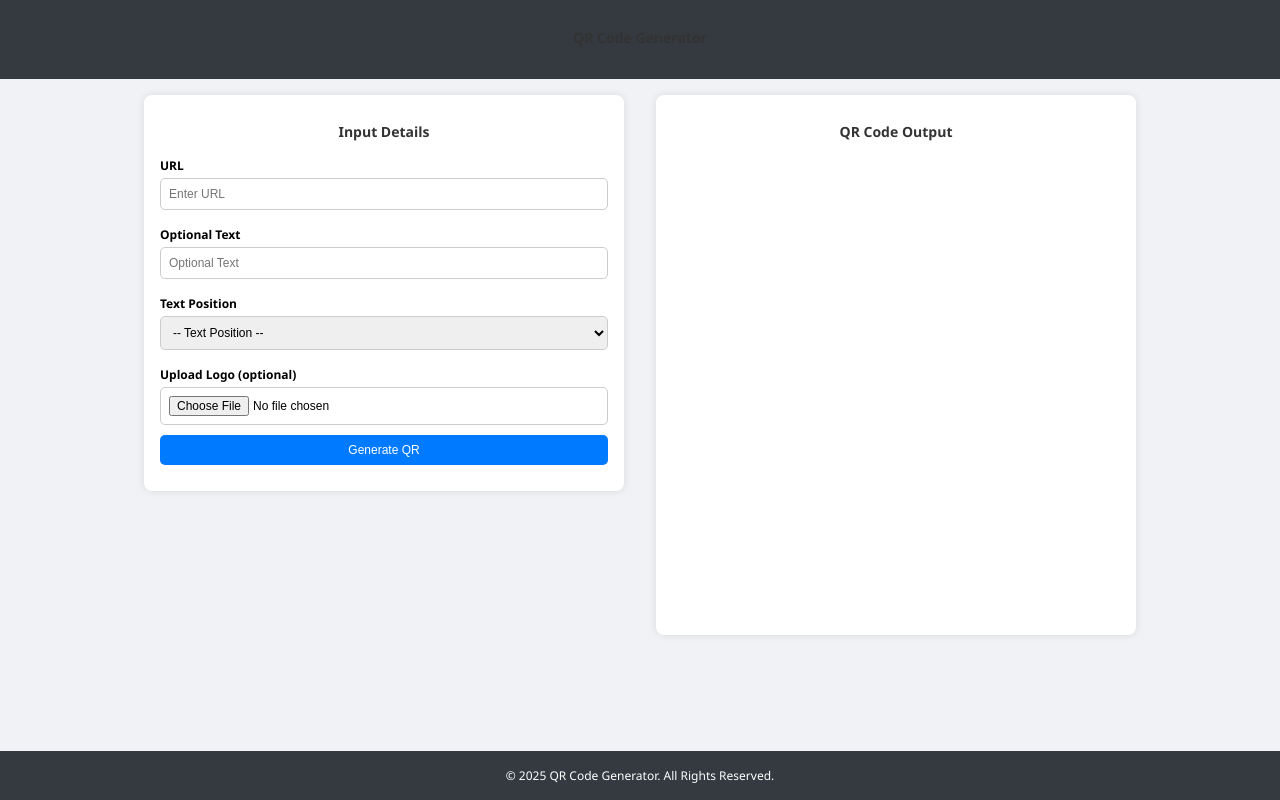
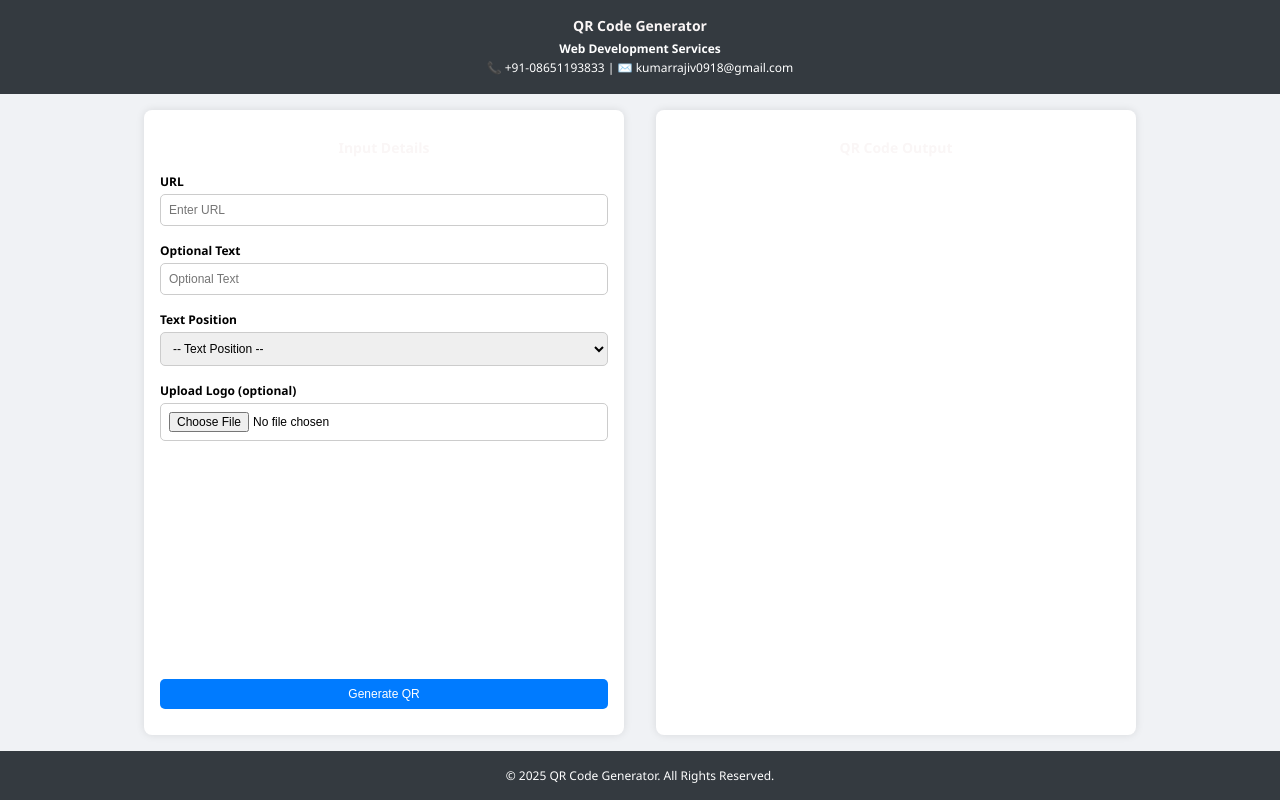
Before and after one commit to kumarrajiv0918/qr-genrator-for-url, a plain HTML site: page index.html in a window 1280 px wide. Drawn offline with Linux system fonts and the light colour scheme.

Commit message:
worked on change ui design

```diff
--- a/index.html
+++ b/index.html
@@ -21,12 +21,20 @@
       min-height: 100vh;
     }
 
-    header,
-    footer {
+    header {
       background-color: #343a40;
       color: white;
       text-align: center;
       padding: 1rem;
+    }
+
+    header h2 {
+      margin: 0 0 5px;
+    }
+
+    header p {
+      margin: 2px 0;
+      font-size: 12px;
     }
 
     main {
@@ -35,6 +43,7 @@
       display: flex;
       flex-wrap: wrap;
       justify-content: center;
+      align-items: stretch;
       gap: 2rem;
     }
 
@@ -46,12 +55,15 @@
       box-shadow: 0 0 8px rgba(0, 0, 0, 0.1);
       flex: 1 1 320px;
       max-width: 480px;
+      display: flex;
+      flex-direction: column;
+      justify-content: space-between;
     }
 
     h2 {
       font-size: 14px;
       margin-bottom: 1rem;
-      color: #333;
+      color: #faf6f6;
       text-align: center;
     }
 
@@ -107,13 +119,22 @@
     }
 
     footer {
+      background-color: #343a40;
+      color: white;
+      text-align: center;
+      padding: 1rem;
       font-size: 12px;
     }
 
-    @media (min-width: 768px) {
+    @media (max-width: 768px) {
       main {
-        flex-direction: row;
-        align-items: flex-start;
+        flex-direction: column;
+        align-items: stretch;
+      }
+
+      .form-section,
+      .output-section {
+        max-width: 100%;
       }
     }
 
@@ -135,10 +156,13 @@
 
   <header>
     <h2>QR Code Generator</h2>
+    <p><strong>Web Development Services</strong></p>
+    <p>📞 +91-08651193833 | ✉️ kumarrajiv0918@gmail.com</p>
   </header>
 
   <main>
     <div class="form-section">
+      <div>
         <h2>Input Details</h2>
         <label for="urlInput">URL</label>
         <input type="text" id="urlInput" placeholder="Enter URL" />
@@ -157,13 +181,16 @@
 
         <label for="logoInput">Upload Logo (optional)</label>
         <input type="file" id="logoInput" accept="image/*" />
+      </div>
 
       <button class="generate-btn" onclick="generateQR()">Generate QR</button>
     </div>
 
     <div class="output-section">
+      <div>
         <h2>QR Code Output</h2>
         <canvas id="qrCanvas" width="400" height="400"></canvas>
+      </div>
       <button id="downloadBtn" class="download-btn" onclick="downloadQR()">Download PNG</button>
     </div>
   </main>
```
Lines whose indentation alone changed are shown as unchanged.
